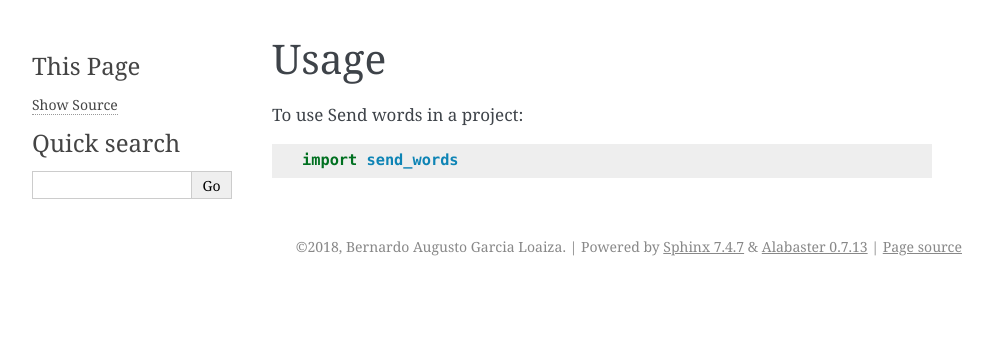
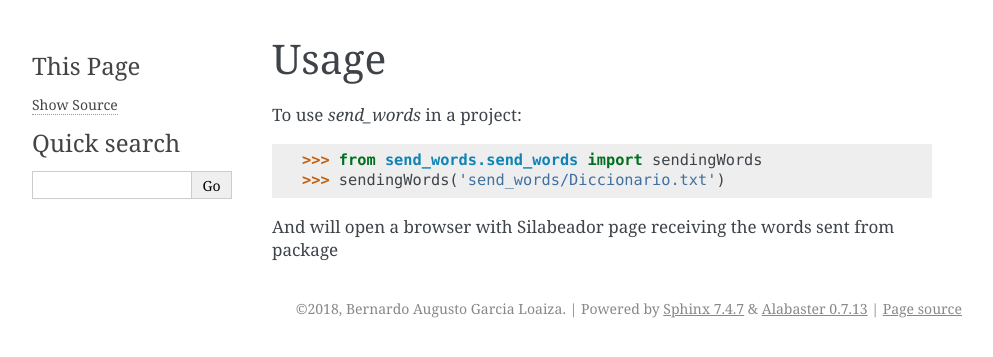
Before and after one commit to bgarcial/send-words, a Sphinx documentation site: the page built from docs/usage.rst, in a window 1280 px wide. Shown: the top 357 px of the page, without its empty margins (148-1141 px from the left). Built offline with Sphinx 7.4.7, drawn with Linux system fonts in a browser that asks for light colours; pages that are not in the unit, such as notebooks, are missing from menus.

Commit message:
Update documentation with more details

```diff
--- a/docs/usage.rst
+++ b/docs/usage.rst
@@ -2,6 +2,9 @@
 Usage
 =====
 
-To use Send words in a project::
+To use `send_words` in a project::
 
-    import send_words
+    >>> from send_words.send_words import sendingWords
+    >>> sendingWords('send_words/Diccionario.txt')
+
+And will open a browser with Silabeador page receiving the words sent from package
```
Also changed, not shown: 1 other file.
